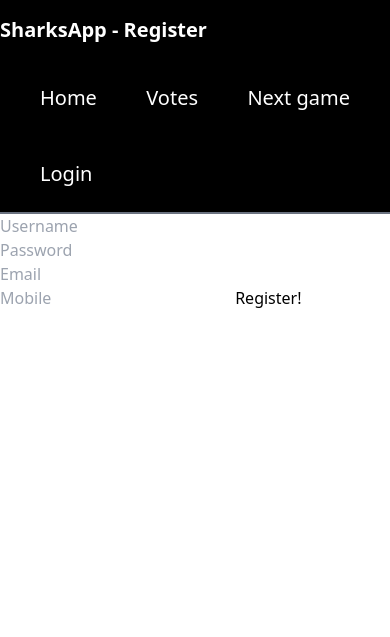
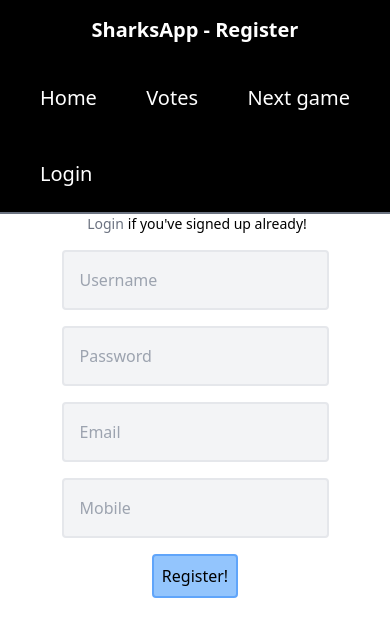
Before and after one commit to ljpurcell/Sharks, a Flask app: page /register in a window 390 px wide. Shown: the top 637 px of the page. Run offline with Flask 3, Linux system fonts and the light colour scheme; parts of the project's set-up code (start-up, migrations or seed data) failed here and were passed over.

Commit message:
UI fixes on mobile and desktop

```diff
--- a/app/static/css/main.css
+++ b/app/static/css/main.css
@@ -579,12 +583,39 @@
   margin-bottom: 0.5rem;
 }
 
+.my-auto {
+  margin-top: auto;
+  margin-bottom: auto;
+}
+
+.my-4 {
+  margin-top: 1rem;
+  margin-bottom: 1rem;
+}
+
+.mt-4 {
+  margin-top: 1rem;
+}
+
 .block {
   display: block;
 }
 
 .flex {
   display: flex;
+}
+
+.h-screen {
+  height: 100vh;
+}
+
+.h-fit {
+  height: -moz-fit-content;
+  height: fit-content;
+}
+
+.h-96 {
+  height: 24rem;
 }
 
 .w-full {
--- /dev/null
+++ b/app/static/js/main.js
@@ -0,0 +1,5 @@
+"use strict";
+
+function removeFlash() {
+  document.getElementById("flash_message").remove();
+}
--- a/app/static/js/votes.js
+++ b/app/static/js/votes.js
@@ -100,7 +100,7 @@
     body: JSON.stringify(votes),
   });
 
-  if (response.ok) {
+  if (response) {
     const message = await response.json();
     Swal.fire({
       icon: "success",
--- a/app/templates/auth/register.html
+++ b/app/templates/auth/register.html
@@ -1,8 +1,28 @@
 {% extends 'base.html' %} {% block header %}
 <h1>{% block title %} Register {% endblock %}</h1>
 {% endblock %} {% block page_content %}
-<form method="POST">
-  {{ form.csrf_token }} {{ form.username }} {{ form.password }} {{ form.email }}
-  {{ form.mobile }} {{ form.submit }}
-</form>
+<div class="flex flex-wrap justify-center">
+  <form method="POST" autocomplete="off" class="space-y-4">
+    <div class="flex justify-center text-sm">
+  <a href="{{url_for('auth.login')}}" class="mx-1 text-gray-500">Login</a>
+  if you've signed up already!
+</div>
+  {{ form.csrf_token }}
+    <div>
+    {{ form.username(class_="p-4 border-2 bg-gray-100 border-gray-200 flex max-w-screen-sm rounded focus:outline-none") }}
+    </div>
+    <div class="">
+    {{ form.password(class_="p-4 border-2 bg-gray-100 border-gray-200 flex max-w-screen-sm rounded focus:outline-none") }}
+    </div>
+    <div class="">
+    {{ form.email(class_="p-4 border-2 bg-gray-100 border-gray-200 flex max-w-screen-sm rounded focus:outline-none") }}
+    </div>
+    <div class="">
+    {{ form.mobile(class_="p-4 border-2 bg-gray-100 border-gray-200 flex max-w-screen-sm rounded focus:outline-none") }}
+    <div>
+        <button class="flex mt-4 bg-blue-300 border-2 border-blue-400 p-2 rounded mx-auto hover:bg-blue-200">{{ form.submit }}</button>
+    </div>
+  </form>
+</div>
+
 {% endblock %}
--- a/app/templates/base.html
+++ b/app/templates/base.html
@@ -2,7 +2,8 @@
 
 <head>
   <meta name="viewport" content="width=device-width, initial-scale=1">
-<link rel="stylesheet" href="{{ url_for('static', filename='css/main.css') }}">
+  <script src="{{ url_for('static', filename='js/main.js') }}" type="text/javascript"></script>
+  <link rel="stylesheet" href="{{ url_for('static', filename='css/main.css') }}">
 
   {% block scripts %} {% endblock scripts %}
 </head>
@@ -14,7 +15,7 @@
 
 
 <nav class="w-full bg-black border-b-2 border-gray-500 text-xl md:text-lg" id="navbar">
-  <div class="container flex flex-wrap items-center justify-between mx-auto">
+  <div class="container md:flex md:flex-wrap md:items-center md:justify-between md:mx-auto">
 
 
 
@@ -25,30 +26,37 @@
 
   <div class="flex flex-wrap justify-between mx-4">
 
+  <a class="text-white" href={{ url_for('main.index') }}>
+      <button class="hover:bg-slate-500 p-4 m-2 rounded-md">
+          Home
+      </button>
+      </a>
 
-      <button class="hover:bg-slate-500 p-4 m-2 rounded-md">
-          <a class="text-white" href={{ url_for('main.index') }}>Home</a>
-      </button>
+      <a class="text-white" href={{ url_for('main.votes') }}>
+    <button class="hover:bg-slate-500 p-4 m-2 rounded-md">
+          Votes
+  </button>
+  </a>
 
+  <a class="text-white" href={{ url_for('main.next_game') }}>
     <button class="hover:bg-slate-500 p-4 m-2 rounded-md">
-
-          <a class="text-white" href={{ url_for('main.votes') }}>Votes</a>
-
+          Next game
   </button>
-
-    <button class="hover:bg-slate-500 p-4 m-2 rounded-md">
-          <a class="text-white" href={{ url_for('main.next_game') }}>Next game</a>
-  </button>
+  </a>
 
   {% if user and user.is_authenticated %}
+  <a class="text-white" href={{ url_for('auth.logout') }}>
   <button class="hover:bg-slate-500 p-4 m-2 rounded-md">
-      <a class="text-white" href={{ url_for('auth.logout') }}>Logout</a>
+      Logout
     </button>
+    </a>
 
 {% else %}
+<a class="text-white" href={{ url_for('auth.login') }}>
     <button class="hover:bg-slate-500 p-4 m-2 rounded-md">
-      <a class="text-white" href={{ url_for('auth.login') }}>Login</a>
+      Login
     </button>
+    </a>
 {% endif %}
 
   </div>
@@ -62,18 +70,18 @@
   messages %} {% for category, message in messages %} {% if category ==
   'success' %}
 
-  <div class="max-w-screen-sm bg-green-100 border-2 border-green-200 flex justify-between p-4 my-2 mx-auto rounded" role="alert">
+  <div id="flash_message" class="max-w-screen-sm bg-green-100 border-2 border-green-200 flex justify-between p-4 my-2 mx-auto rounded" role="alert">
     {{message}}
-    <button type="button" class="" data-dismiss="alert">
+    <button type="button" onclick="removeFlash()">
       <span aria-hidden="true">&times;</span>
     </button>
   </div>
 
   {% else %}
 
-  <div class="max-w-screen-sm bg-yellow-100 border-2 border-yellow-200 flex justify-between p-4 my-2 mx-auto rounded" role="alert">
+  <div id="flash_message" class="max-w-screen-sm bg-yellow-100 border-2 border-yellow-200 flex justify-between p-4 my-2 mx-auto rounded" role="alert">
     {{message}}
-    <button type="button" class="" data-dismiss="alert">
+    <button type="button" onclick="removeFlash()">
       <span aria-hidden="true">&times;</span>
     </button>
   </div>
--- a/app/templates/next.html
+++ b/app/templates/next.html
@@ -1,12 +1,14 @@
 {% extends "base.html" %} {% block title %} Bullsharks - Next game {% endblock
 %} {% block page_content %}
-<div class=""><h1>Next Game</h1></div>
+<div class="flex justify-center">
   <div>
-  <ul>
+    <h1 class="text-3xl font-bold my-4">Next Game</h1>
+    <ul class="my-2 text-lg">
       <li>{{ next_game.round }}</li>
       <li>{{ next_game.date_str }}</li>
       <li>{{ next_game.time_str }}</li>
       <li>{{ next_game.teams }}</li>
     </ul>
   </div>
+</div>
 {% endblock %}
```
Also changed, not shown: other parts of app/static/css/main.css (+40 -15 lines), app/templates/index.html (+5 -2 lines), app/templates/votes.html (+20 -13 lines), data-dev.sqlite. Lines whose indentation alone changed are shown as unchanged.
